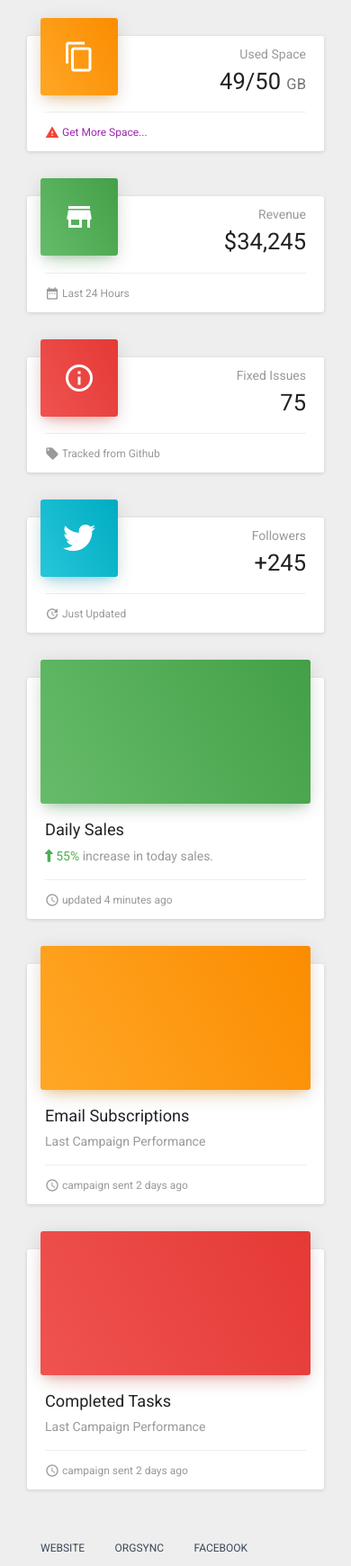
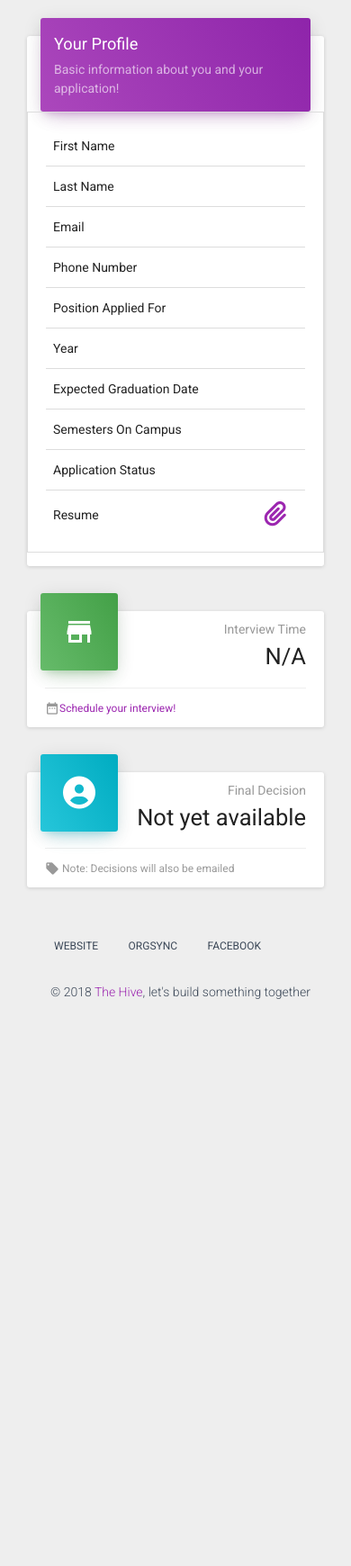
Before and after one commit to RandyDeng/InterviewScheduler, a Python web app: template app/user/templates/user_dashboard.html in a window 390 px wide. Shown: the part 85-1825 px from the top of the page at 90% size. Run offline with Jinja, Linux system fonts and the light colour scheme; the template is opened without the code that fills it, so the values that code supplies are empty; some libraries are stand-ins or nearby versions; grey boxes are pictures that could not be loaded.

Commit message:
Modified user dashboard

```diff
--- a/app/user/templates/base_user.html
+++ b/app/user/templates/base_user.html
@@ -27,13 +27,13 @@
                 <div class="sidebar-wrapper">
                     <ul class="nav">
                         <li {% block dashboard %}{% endblock %}>
-                            <a href="/user/dashboard/{{ user_id }}">
+                            <a href="/user/dashboard/{{ applicant.user_id }}">
                                 <i class="material-icons">dashboard</i>
                                 <p>Dashboard</p>
                             </a>
                         </li>
                         <li {% block interviews %}{% endblock %}>
-                            <a href="/user/interviews/{{ user_id }}">
+                            <a href="/user/interviews/{{ applicant.user_id }}">
                                 <i class="material-icons">content_paste</i>
                                 <p>Interviews</p>
                             </a>
@@ -51,7 +51,7 @@
                             <span class="icon-bar"></span>
                             <span class="icon-bar"></span>
                             </button>
-                            <a class="navbar-brand" href="{{ user_id }}"> Interview Scheduler </a>
+                            <a class="navbar-brand" href="{{ applicant.user_id }}"> Interview Scheduler </a>
                         </div>
                         <div class="collapse navbar-collapse">
                             <ul class="nav navbar-nav navbar-right">
--- a/app/user/templates/user_dashboard.html
+++ b/app/user/templates/user_dashboard.html
@@ -4,120 +4,101 @@
 {% endblock %}
 {% block content %}
     <div class="row">
-        <div class="col-lg-3 col-md-6 col-sm-6">
-            <div class="card card-stats">
-                <div class="card-header" data-background-color="orange">
-                    <i class="material-icons">content_copy</i>
+        <div class="col-md-6">
+            <div class="card">
+                <div class="card-header" data-background-color="purple">
+                    <h4 class="title">Your Profile</h4>
+                    <p class="category">Basic information about you and your application!
+                    </p>
                 </div>
-                <div class="card-content">
-                    <p class="category">Used Space</p>
-                    <h3 class="title">49/50
-                    <small>GB</small>
-                    </h3>
-                </div>
-                <div class="card-footer">
-                    <div class="stats">
-                        <i class="material-icons text-danger">warning</i>
-                        <a href="#pablo">Get More Space...</a>
+                <div class="card-content table-responsive">
+                    <table class="table table-hover">
+                        <tbody>
+                            <tr>
+                                <td>First Name</td>
+                                <td>{{ applicant.first_name }}</td>
+                            </tr>
+                            <tr>
+                                <td>Last Name</td>
+                                <td>{{ applicant.last_name }}</td>
+                            </tr>
+                            <tr>
+                                <td>Email</td>
+                                <td>{{ applicant.email }}</td>
+                            </tr>
+                            <tr>
+                                <td>Phone Number</td>
+                                <td>{{ applicant.phone_number }}</td>
+                            </tr>
+                            <tr>
+                                <td>Position Applied For</td>
+                                <td>{{ applicant.position }}</td>
+                            </tr>
+                            <tr>
+                                <td>Year</td>
+                                <td>{{ applicant.year }}</td>
+                            </tr>
+                            <tr>
+                                <td>Expected Graduation Date</td>
+                                <td>{{ applicant.expected_graduation_date.strftime('%Y-%m-%d') }}</td>
+                            </tr>
+                            <tr>
+                                <td>Semesters On Campus</td>
+                                <td>{{ applicant.on_campus }}</td>
+                            </tr>
+                            <tr>
+                                <td>Application Status</td>
+                                <td>{{ applicant.status }}</td>
+                            </tr>
+                                <td>Resume</td>
+                                <td><a href='/admin/applications/resume/{{ applicant.user_id }}' target="_blank"><i class="fa fa-2x fa-paperclip" aria-hidden="true"></i></a></td>
+                            </tr>
+                        </tbody>
+                    </table>
                 </div>
             </div>
         </div>
-        </div>
-        <div class="col-lg-3 col-md-6 col-sm-6">
+        <div class="col-md-6">
+            <div class="row">
+                <div class="col-md-12">
                     <div class="card card-stats">
                         <div class="card-header" data-background-color="green">
                             <i class="material-icons">store</i>
                         </div>
                         <div class="card-content">
-                    <p class="category">Revenue</p>
-                    <h3 class="title">$34,245</h3>
+                            <p class="category">Interview Time</p>
+                            <h3 class="title">N/A</h3>
                         </div>
                         <div class="card-footer">
                             <div class="stats">
-                        <i class="material-icons">date_range</i> Last 24 Hours
-                    </div>
-                </div>
-            </div>
-        </div>
-        <div class="col-lg-3 col-md-6 col-sm-6">
-            <div class="card card-stats">
-                <div class="card-header" data-background-color="red">
-                    <i class="material-icons">info_outline</i>
-                </div>
-                <div class="card-content">
-                    <p class="category">Fixed Issues</p>
-                    <h3 class="title">75</h3>
-                </div>
-                <div class="card-footer">
-                    <div class="stats">
-                        <i class="material-icons">local_offer</i> Tracked from Github
-                    </div>
-                </div>
-            </div>
-        </div>
-        <div class="col-lg-3 col-md-6 col-sm-6">
-            <div class="card card-stats">
-                <div class="card-header" data-background-color="blue">
-                    <i class="fa fa-twitter"></i>
-                </div>
-                <div class="card-content">
-                    <p class="category">Followers</p>
-                    <h3 class="title">+245</h3>
-                </div>
-                <div class="card-footer">
-                    <div class="stats">
-                        <i class="material-icons">update</i> Just Updated
+                                <i class="material-icons">date_range</i><a href="{{ url_for('user.interviews', id=applicant.user_id) }}">Schedule your interview!</a>
                             </div>
                         </div>
                     </div>
                 </div>
             </div>
             <div class="row">
-        <div class="col-md-4">
-            <div class="card">
-                <div class="card-header card-chart" data-background-color="green">
-                    <div class="ct-chart" id="dailySalesChart"></div>
+                <div class="col-md-12">
+                    <div class="card card-stats">
+                        <div class="card-header" data-background-color="blue">
+                            <i class="fa fa-user-circle"></i>
                         </div>
                         <div class="card-content">
-                    <h4 class="title">Daily Sales</h4>
-                    <p class="category">
-                        <span class="text-success"><i class="fa fa-long-arrow-up"></i> 55% </span> increase in today sales.</p>
+                            <p class="category">Final Decision</p>
+                            <h3 class="title">
+                                {% if 'REJECTION' in applicant.status %}
+                                    Rejected
+                                {% elif 'ACCEPTANCE' in applicant.status %}
+                                    Accepted
+                                {% else %}
+                                    Not yet available
+                                {% endif %}
+                            </h3>
                         </div>
                         <div class="card-footer">
                             <div class="stats">
-                            <i class="material-icons">access_time</i> updated 4 minutes ago
+                                <i class="material-icons">local_offer</i> Note: Decisions will also be emailed
                             </div>
-                    </div>
-                </div>
-            </div>
-            <div class="col-md-4">
-                <div class="card">
-                    <div class="card-header card-chart" data-background-color="orange">
-                        <div class="ct-chart" id="emailsSubscriptionChart"></div>
-                    </div>
-                    <div class="card-content">
-                        <h4 class="title">Email Subscriptions</h4>
-                        <p class="category">Last Campaign Performance</p>
-                    </div>
-                    <div class="card-footer">
-                        <div class="stats">
-                            <i class="material-icons">access_time</i> campaign sent 2 days ago
-                        </div>
-                    </div>
-                </div>
-            </div>
-            <div class="col-md-4">
-                <div class="card">
-                    <div class="card-header card-chart" data-background-color="red">
-                        <div class="ct-chart" id="completedTasksChart"></div>
-                    </div>
-                    <div class="card-content">
-                        <h4 class="title">Completed Tasks</h4>
-                        <p class="category">Last Campaign Performance</p>
-                    </div>
-                    <div class="card-footer">
-                        <div class="stats">
-                            <i class="material-icons">access_time</i> campaign sent 2 days ago
                         </div>
                     </div>
                 </div>
```
Lines whose indentation alone changed are shown as unchanged.
